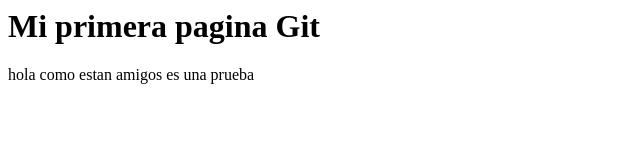
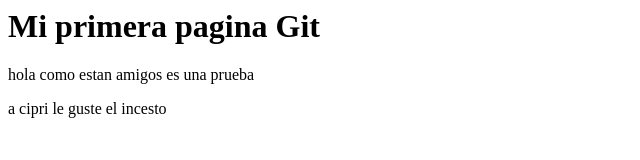
Before and after one commit to JuanPablo-Hack/Chingatumadrekevin, a plain HTML site: page index.html in a window 1280 px wide. Shown: the whole page, without its empty margins (0-640 px from the left). Drawn offline with Linux system fonts and the light colour scheme.

Commit message:
cambios en el index.html

```diff
--- a/index.html
+++ b/index.html
@@ -5,5 +5,6 @@
 	<body>
 		<h1>Mi primera pagina Git</h1>
 		<p>hola como estan amigos es una prueba</p>
+		<p>a cipri le guste el incesto</p>
 	</body>
 </html>
```
